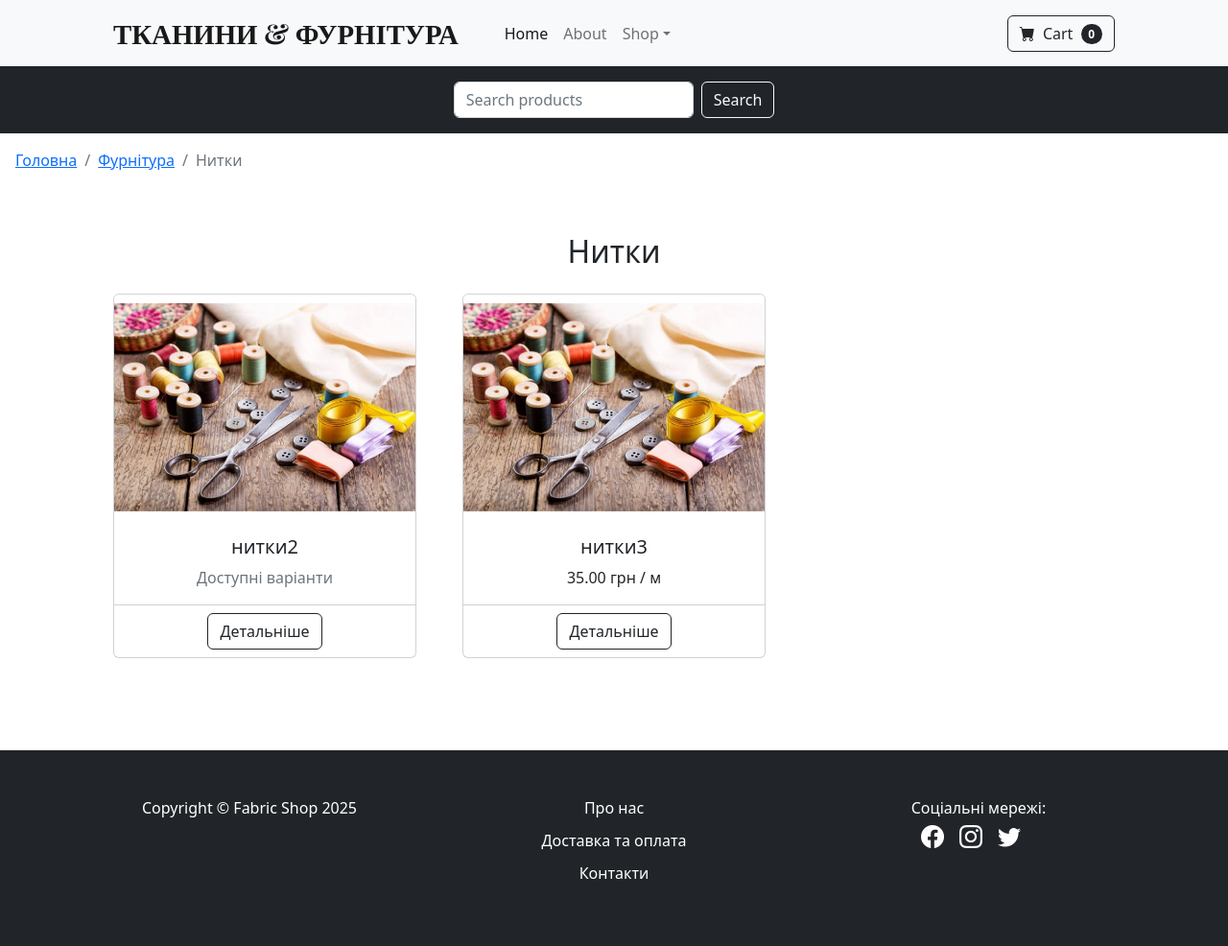
After one commit to ilin33/fabric_shop, a Django app: a page that uses fabric_shop/templates/shop/base.html in a window 1280 px wide. The commit adds this page. Shown: the whole page at 96% size. Run offline with Django 5.2, Linux system fonts and the light colour scheme; data comes from the database, SQL or seed files in the repository; some libraries are stand-ins or nearby versions.

Commit message:
block breadcrumbs

```diff
--- a/fabric_shop/shop/urls.py
+++ b/fabric_shop/shop/urls.py
@@ -6,4 +6,5 @@ app_name = 'shop'
 urlpatterns = [
     path('', views.home, name='home'),
     path('category/<slug:slug>/', views.category_detail, name='category_detail'),
+    path('subcategory/<slug:slug>/', views.subcategory_detail, name='subcategory_detail'),
 ]
--- a/fabric_shop/shop/views.py
+++ b/fabric_shop/shop/views.py
@@ -1,6 +1,6 @@
 from django.shortcuts import render, get_object_or_404
 from django.shortcuts import render
-from .models import SliderImage, Category
+from .models import SliderImage, Category, Subcategory
 
 from django.conf import settings
 
@@ -23,3 +23,11 @@ def category_detail(request, slug):
         'category': category,
         'subcategories': subcategories
     })
+
+def subcategory_detail(request, slug):
+    subcategory = get_object_or_404(Subcategory, slug=slug)
+    products = subcategory.products.all()
+    return render(request, 'shop/subcategory_detail.html', {
+        'subcategory': subcategory,
+        'products': products
+    })
--- a/fabric_shop/templates/shop/base.html
+++ b/fabric_shop/templates/shop/base.html
@@ -25,6 +25,15 @@
     {% block slider %}
     {% endblock %}
 
+    {% if request.path != '/' %}
+        <nav aria-label="breadcrumb" class="mt-3 ms-3">
+            <ol class="breadcrumb">
+                <li class="breadcrumb-item"><a href="{% url 'shop:home' %}">Головна</a></li>
+                    {% block breadcrumbs %}{% endblock %}
+            </ol>
+        </nav>
+    {% endif %}
+
     {% block content %}
     {% endblock %}
 
--- a/fabric_shop/templates/shop/category_detail.html
+++ b/fabric_shop/templates/shop/category_detail.html
@@ -1,4 +1,8 @@
 {% extends "shop/base.html" %}
+
+{% block breadcrumbs %}
+  <li class="breadcrumb-item active" aria-current="page">{{ category.name }}</li>
+{% endblock %}
 
 {% block title %}{{ category.name }} - Підкатегорії{% endblock %}
 
@@ -18,7 +22,7 @@
             <h5 class="card-title">{{ sub.name }}</h5>
           </div>
           <div class="card-footer bg-transparent">
-            <a class="btn btn-outline-dark" href="#">Переглянути товари</a>
+            <a class="btn btn-outline-dark" href="{% url 'shop:subcategory_detail' sub.slug %}">Переглянути товари</a>
           </div>
         </div>
       </div>
--- /dev/null
+++ b/fabric_shop/templates/shop/subcategory_detail.html
@@ -0,0 +1,43 @@
+{% extends "shop/base.html" %}
+
+{% block breadcrumbs %}
+  <li class="breadcrumb-item"><a href="{% url 'shop:category_detail' subcategory.category.slug %}">{{ subcategory.category.name }}</a></li>
+  <li class="breadcrumb-item active" aria-current="page">{{ subcategory.name }}</li>
+{% endblock %}
+
+{% block title %}{{ subcategory.name }} - Товари{% endblock %}
+
+{% block content %}
+<section class="py-5">
+  <div class="container px-4 px-lg-5">
+    <h2 class="text-center mb-4">{{ subcategory.name }}</h2>
+
+    {% if products %}
+      <div class="row gx-4 gx-lg-5">
+        {% for product in products %}
+          <div class="col-md-4 mb-5">
+            <div class="card h-100 text-center">
+              {% if product.image %}
+                <img class="card-img-top" src="{{ product.image.url }}" alt="{{ product.name }}">
+              {% endif %}
+              <div class="card-body">
+                <h5 class="card-title">{{ product.name }}</h5>
+                {% if not product.has_variants %}
+                  <p class="card-text">{{ product.price }} грн / {{ product.unit_of_measurement }}</p>
+                {% else %}
+                  <p class="card-text text-muted">Доступні варіанти</p>
+                {% endif %}
+              </div>
+              <div class="card-footer bg-transparent">
+                <a class="btn btn-outline-dark" href="#">Детальніше</a>
+              </div>
+            </div>
+          </div>
+        {% endfor %}
+      </div>
+    {% else %}
+      <p class="text-center">У цій підкатегорії поки немає товарів.</p>
+    {% endif %}
+  </div>
+</section>
+{% endblock %}
```
